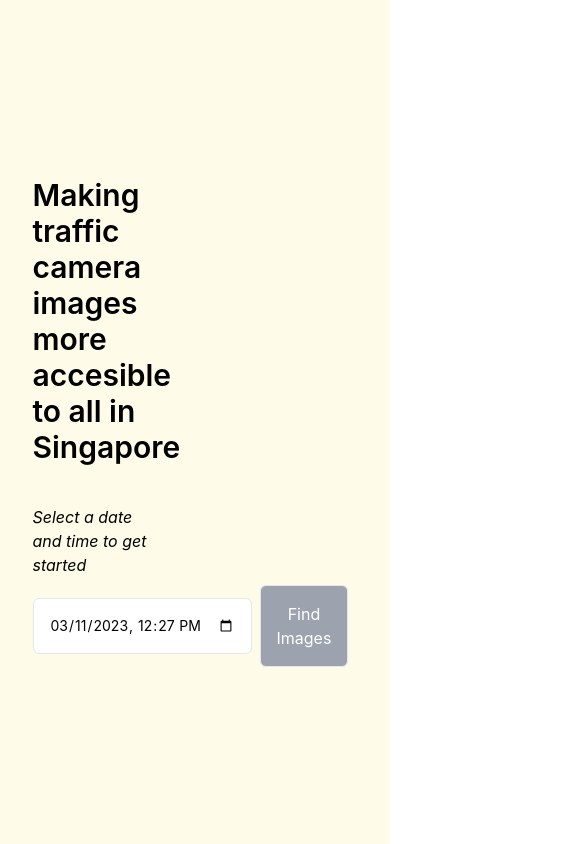
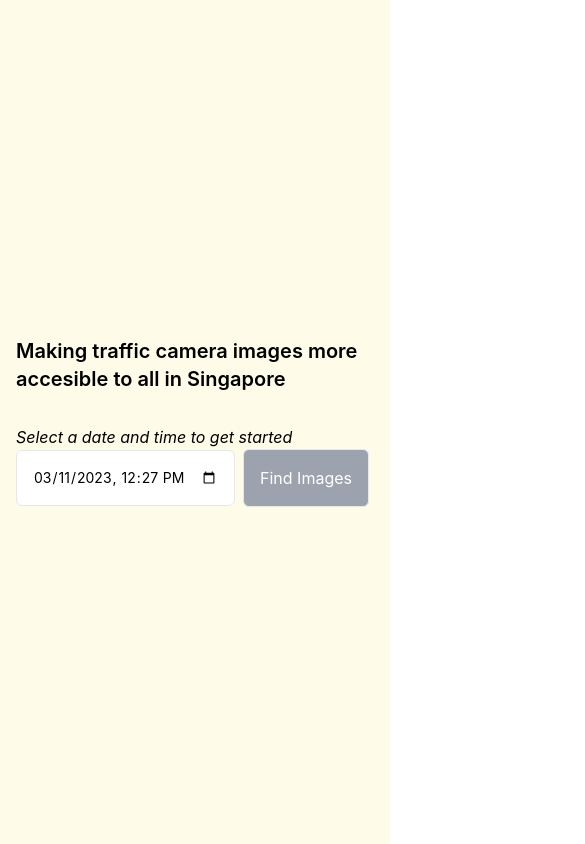
Before and after one commit to myc37/fdps, a React (Vite) app: page / in a window 390 px wide. Shown: the top 844 px of the page, 585 px wide, since content can reach past the window. Built offline with nearby package versions, Linux system fonts and the light colour scheme.

Commit message:
style: improve mobile responsiveness

```diff
--- a/index.html
+++ b/index.html
@@ -3,7 +3,12 @@
 	<head>
 		<meta charset="UTF-8" />
 		<link rel="icon" type="image/svg+xml" href="/vite.svg" />
-    <meta name="viewport" content="width=device-width, initial-scale=1.0" />
+		<meta
+			name="viewport"
+			content="width=device-width, initial-scale=1.0"
+			,
+			user-scalable="no"
+		/>
 		<title>Vite + React + TS</title>
 	</head>
 	<body>
--- a/src/components/DatePicker.tsx
+++ b/src/components/DatePicker.tsx
@@ -25,7 +25,10 @@
 	return (
 		<form className="flex gap-x-2 items-center">
 			{showLabel ? (
-				<label htmlFor="datetime-picker" className="">
+				<label
+					htmlFor="datetime-picker"
+					className="hidden md:inline-block"
+				>
 					Find latest traffic camera images as of:
 				</label>
 			) : (
@@ -37,7 +40,7 @@
 				value={dateString}
 				max={getCurrentDateString()}
 				onChange={handleSelectDate}
-				className={`${showLabel ? "ml-2" : ""}`}
+				className={`${showLabel ? "md:ml-2" : ""}`}
 			/>
 			<button
 				type="submit"
@@ -49,7 +52,7 @@
 			>
 				Find {showLabel ? "" : "Images"}
 				<span
-					className={`invisible bg-red-300 w-80 max-w-96 rounded-md absolute top-1/2 right-1/8 p-2 z-20 ${
+					className={`invisible bg-red-300 w-80 max-w-96 rounded-md absolute top-1/2 right-1/8 p-2 z-20 hidden md:inline-block ${
 						disabled ? "group-hover:visible" : ""
 					}`}
 				>
--- a/src/components/TrafficImagesGrid.tsx
+++ b/src/components/TrafficImagesGrid.tsx
@@ -9,7 +9,7 @@
 export const TrafficImagesGrid: FC<Props> = ({ display }) => {
 	return (
 		<Fade cascade triggerOnce>
-			<div className="p-8 grid grid-cols-4 gap-4">
+			<div className="p-8 grid grid-cols-1 md:grid-cols-4 gap-y-4 md:gap-4 w-full">
 				{display.map((doc) => (
 					<div
 						key={doc.image.id}
--- a/src/components/layout/Container.tsx
+++ b/src/components/layout/Container.tsx
@@ -2,14 +2,12 @@
 
 type Props = {
 	children: ReactNode;
+	className?: string;
 };
 
-const Container: FC<Props> = ({ children }) => {
-	return (
-		<div className="min-h-screen w-full flex flex-col bg-yellow-50 overflow-visible">
-			{children}
-		</div>
-	);
+const Container: FC<Props> = ({ children, className }) => {
+	const defaultClassname = "min-h-screen bg-yellow-50";
+	return <div className={`${defaultClassname} ${className}`}>{children}</div>;
 };
 
 export default Container;
--- a/src/components/layout/Landing.tsx
+++ b/src/components/layout/Landing.tsx
@@ -7,18 +7,12 @@
 
 const Landing: FC<Props> = ({ datePickerProps }) => {
 	return (
-		<div className="flex-grow w-full flex justify-center">
-			<div className="flex flex-col gap-y-2 w-1/3 justify-center">
-				<div className="text-3xl mb-8 font-semibold">
-					Making traffic camera images more accesible to all in
-					Singapore
-				</div>
-				<div className="italic">
-					Select a date and time to get started
-				</div>
-				<DatePicker {...datePickerProps} />
+		<div className="flex flex-col justify-center ml-4 h-screen">
+			<div className="text-xl md:text-3xl mb-8 font-semibold">
+				Making traffic camera images more accesible to all in Singapore
 			</div>
-			<div className="w-1/2"></div>
+			<div className="italic">Select a date and time to get started</div>
+			<DatePicker {...datePickerProps} />
 		</div>
 	);
 };
--- a/src/components/nav/Navbar.tsx
+++ b/src/components/nav/Navbar.tsx
@@ -10,10 +10,13 @@
 
 const Navbar: FC<Props> = ({ datePickerProps, searchProps }) => {
 	const [isAtTop, setIsAtTop] = useState(true);
+	const [open, setOpen] = useState(false);
 
 	const handleScrollPastTop = () => {
 		setIsAtTop(window.scrollY === 0);
 	};
+
+	const handleOpen = () => setOpen((prev) => !prev);
 
 	useEffect(() => {
 		window.addEventListener("scroll", handleScrollPastTop, {
@@ -25,14 +28,30 @@
 
 	return (
 		<div
-			className={`sticky top-0 z-20 p-4 justify-between flex transition-colors ${
+			className={`sticky top-0 left-0 right-0 z-20 w-full transition-all p-4 ${
 				isAtTop ? "bg-yellow-50" : "bg-yellow-100"
-			}`}
+			} ${open ? "h-36" : "h-16"} md:h-24`}
 		>
-			<Fade direction="down" triggerOnce>
+			<img
+				src="menu.png"
+				alt="menu"
+				className={`w-6 h-6 absolute top-4 right-4 z-40 md:hidden`}
+				onClick={handleOpen}
+			/>
+			<div
+				className={`flex md:hidden flex-col gap-y-2 transition-opacity ${
+					open ? "opacity-1" : "opacity-0"
+				}`}
+			>
 				<DatePicker {...datePickerProps} showLabel />
 				<Search {...searchProps} />
-			</Fade>
+			</div>
+			<div className="hidden md:flex justify-between w-full">
+				<Fade direction="down" triggerOnce>
+					<DatePicker {...datePickerProps} showLabel />
+					<Search {...searchProps} />
+				</Fade>
+			</div>
 		</div>
 	);
 };
--- a/src/index.css
+++ b/src/index.css
@@ -4,6 +4,8 @@
 
 body {
 	margin: 0;
+	padding: 0;
+	box-sizing: border-box;
 	font-family: Inter, Trebuchet MS, -apple-system, Arial, BlinkMacSystemFont,
 		sans-serif;
 	-webkit-font-smoothing: antialiased;
```
Also changed, not shown: public/menu.png (added). Lines whose indentation alone changed are shown as unchanged.
